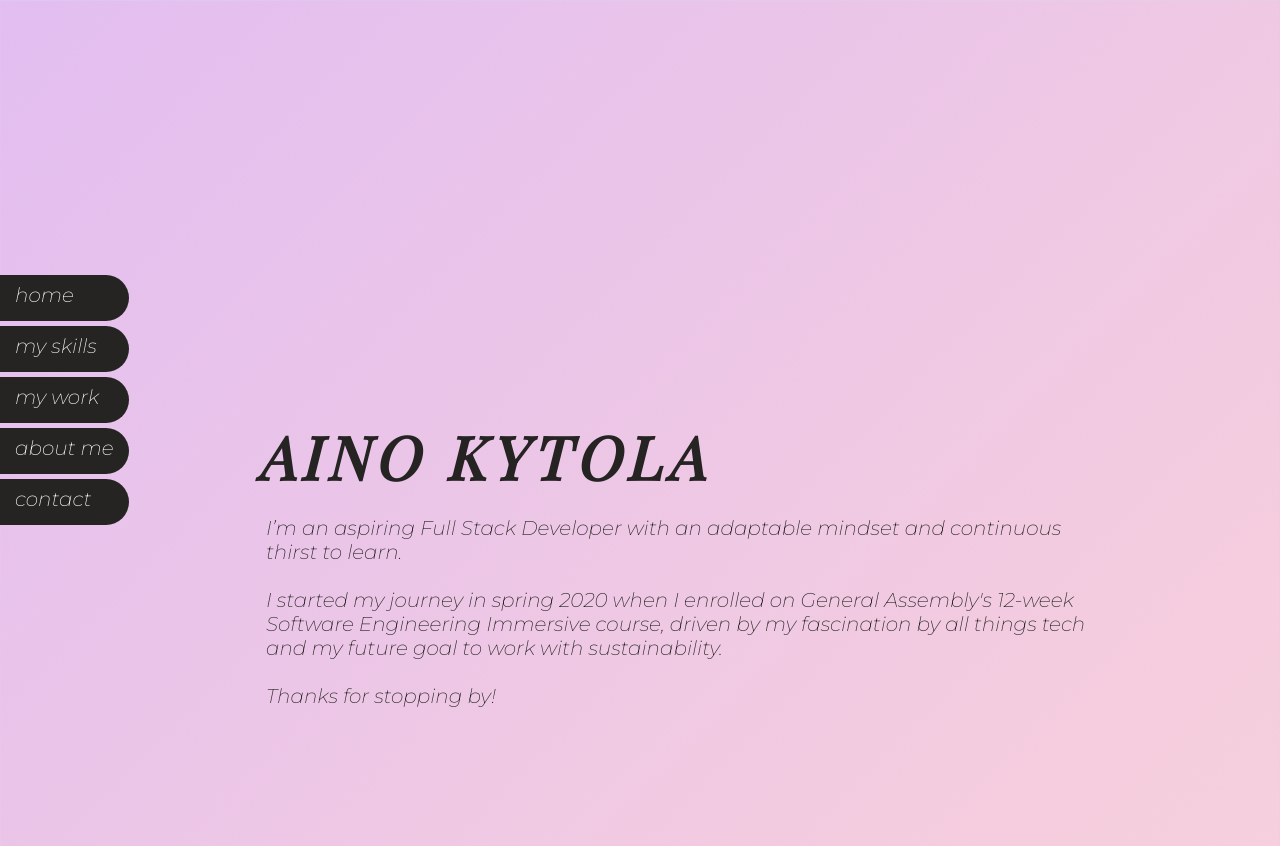
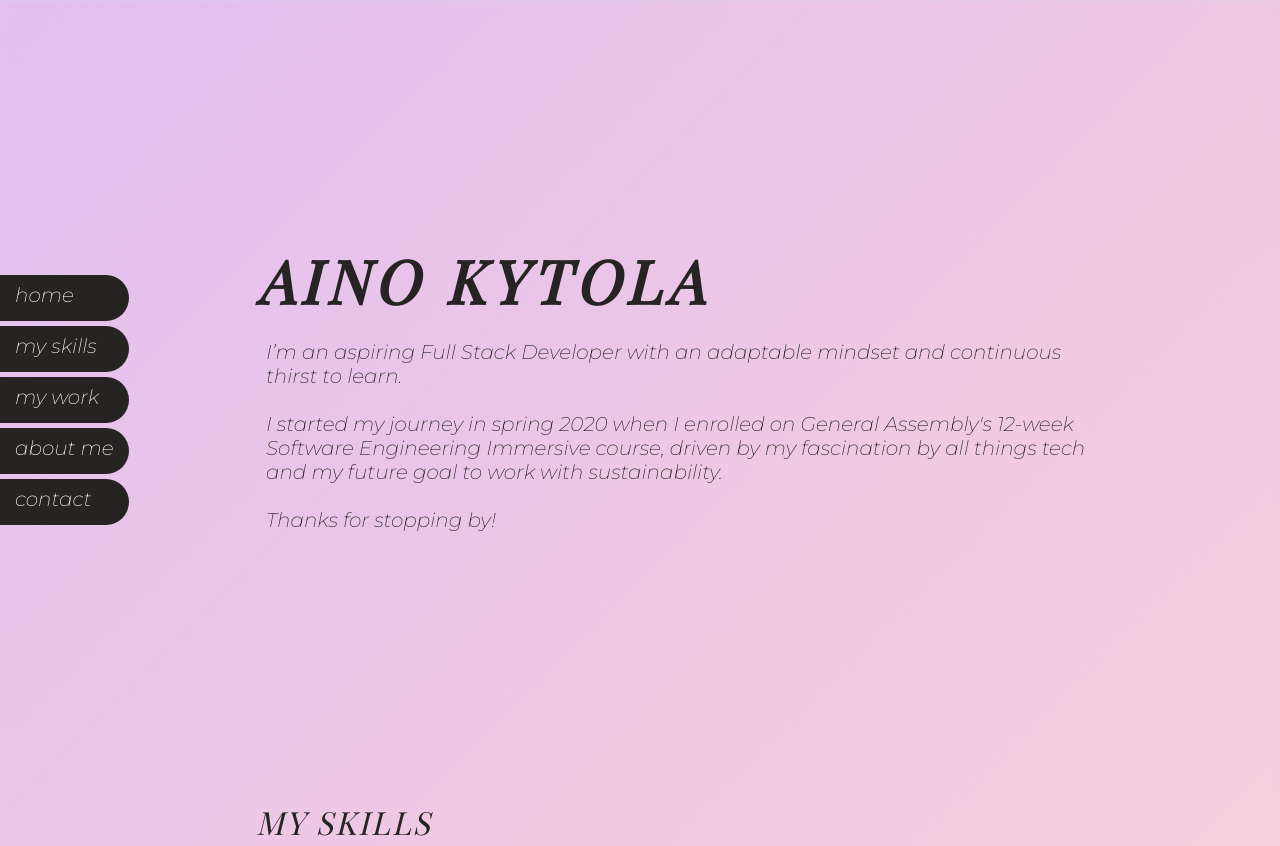
Before and after one commit to ainokyto/ainokytola.com, a plain HTML site: page index.html in a window 1280 px wide. Shown: the top 846 px of the page. Drawn offline with nearby package versions, Linux system fonts and the light colour scheme.

Commit message:
fixed scrolling for home

```diff
--- a/styles/_general.scss
+++ b/styles/_general.scss
@@ -20,6 +20,7 @@ html {
 #container {
   width: 100%;
   height: 100vh;
+  transform: translateY(-20%);
 }
 
 h2 {
--- a/styles/_home.scss
+++ b/styles/_home.scss
@@ -4,7 +4,7 @@ $serif: 'Playfair Display', serif;
 #home {
   position: relative;
   height: 110vh;
-  transform: translateY(20%);
+  // transform: translateY(20%);
   width: 100%;
   // box-sizing: border-box;
   // background-color: $offwhite;
@@ -16,8 +16,9 @@ $serif: 'Playfair Display', serif;
       font-weight: 600;
       letter-spacing: 6px;
       text-transform: uppercase;
-      padding-top: 30vh;
+      padding-top: 50vh;
       margin: 0;
+
     }
     p {
       padding-right: 3em;
```
Also changed, not shown: styles/main.css, 1 other file.
